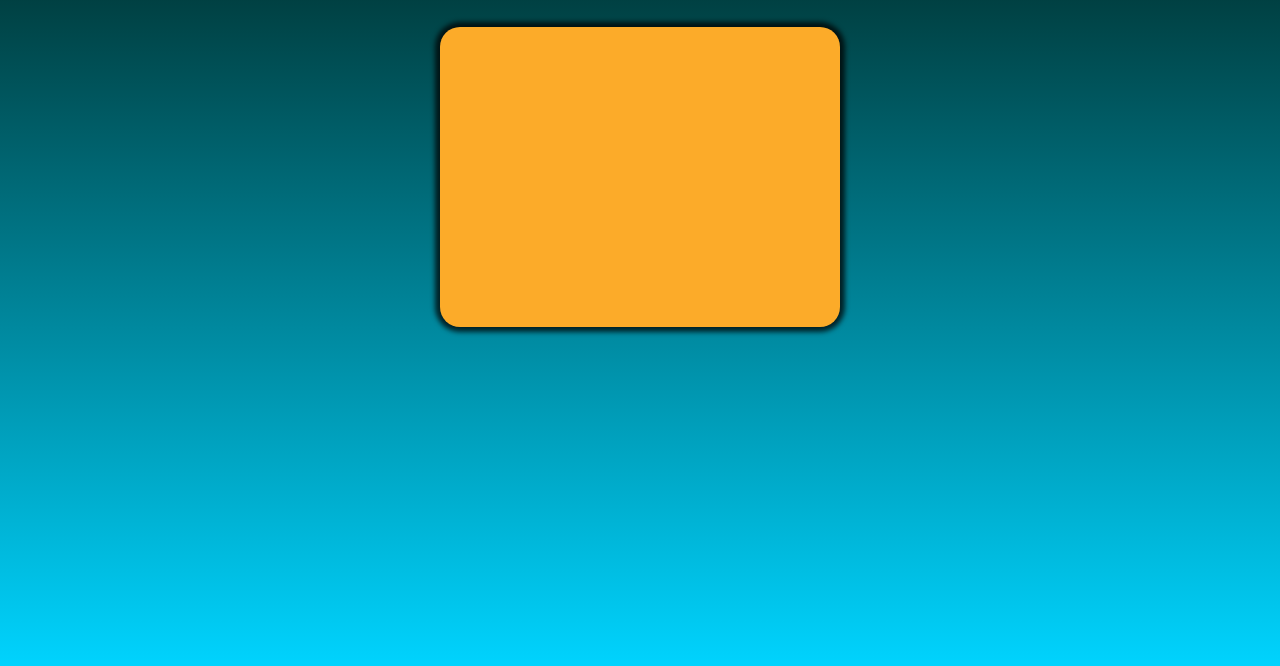
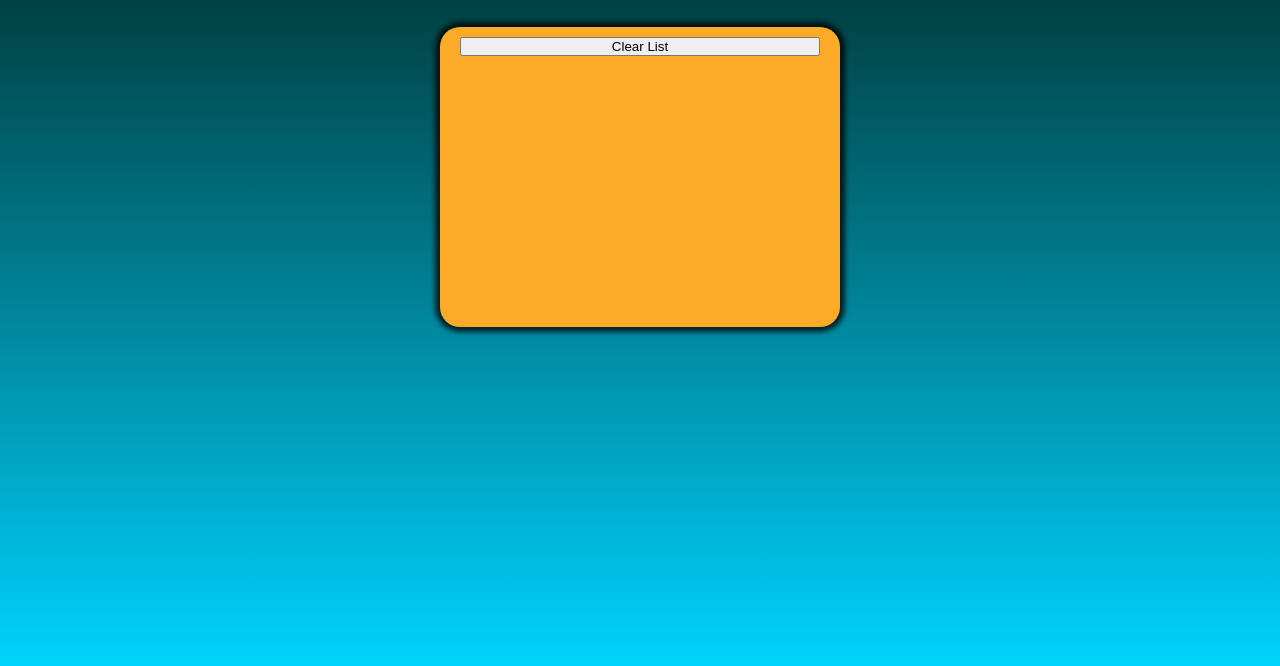
Before and after one commit to bogilan/javascript-todo-list, a plain HTML site: page index.html in a window 1280 px wide. Shown: the part 130-796 px from the top of the page. Drawn offline with Linux system fonts and the light colour scheme.

Commit message:
Added Clear List btn

```diff
--- a/index.html
+++ b/index.html
@@ -17,6 +17,7 @@
             </form>
             <div class="todo-list-container">
                 <ul class="todo-list"></ul>
+                <button class="clear-list-btn">Clear List</button>
             </div>
         </div>
 
```
